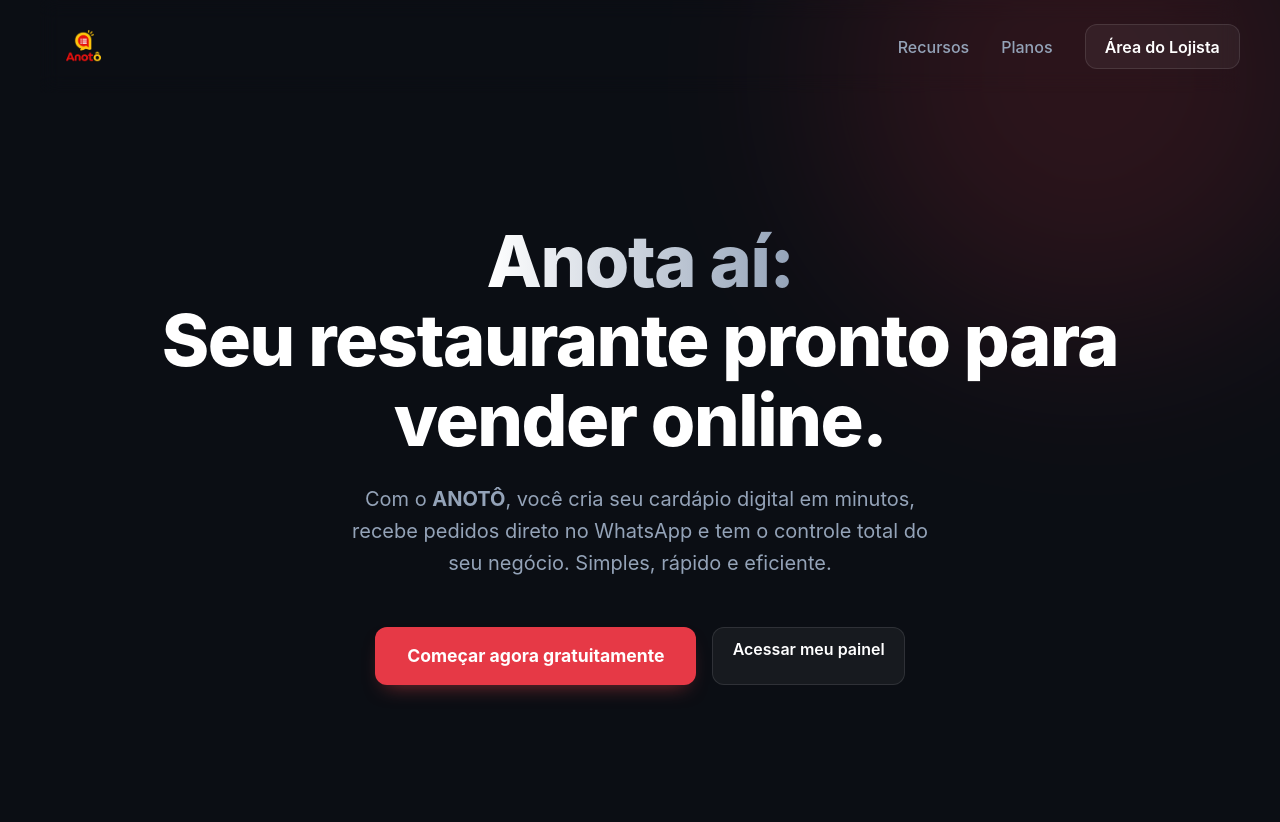
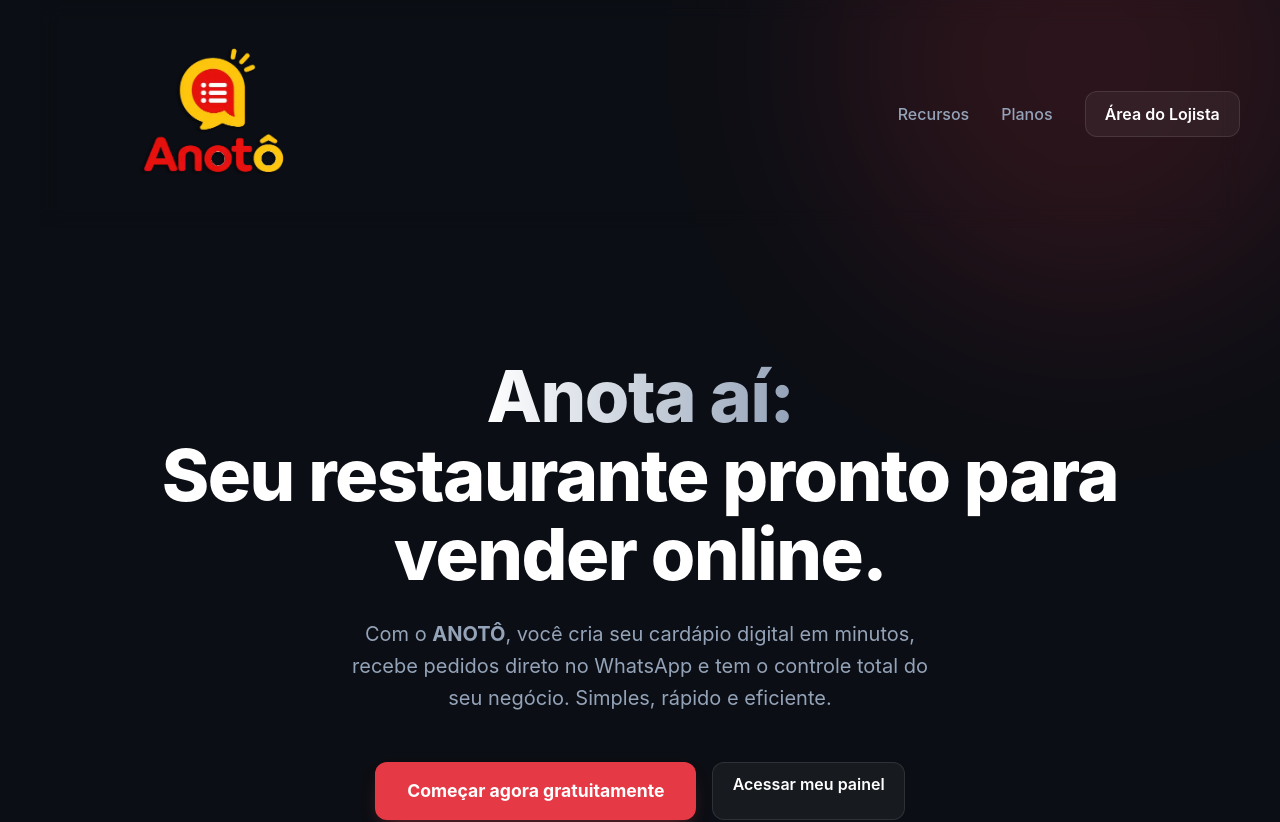
Before and after one commit to anotoapp/anoto, a React (Vite) app: page / in a window 1280 px wide. Shown: the top 822 px of the page. Built offline with nearby package versions, Linux system fonts and the light colour scheme; no server answers.

Commit message:
Increase logo size by 4x in Landing Page and Dashboard

```diff
--- a/src/pages/LandingPage.css
+++ b/src/pages/LandingPage.css
@@ -82,7 +82,7 @@
 }
 
 .nav-logo {
-  height: 45px;
+  height: 180px; /* Aumentado em 4x */
   width: auto;
   transition: transform 0.3s;
 }
--- a/src/pages/admin/Admin.css
+++ b/src/pages/admin/Admin.css
@@ -24,7 +24,7 @@
 }
 
 .admin-brand img {
-  height: 50px;
+  height: 200px; /* Aumentado em 4x */
   width: auto;
 }
 
```
